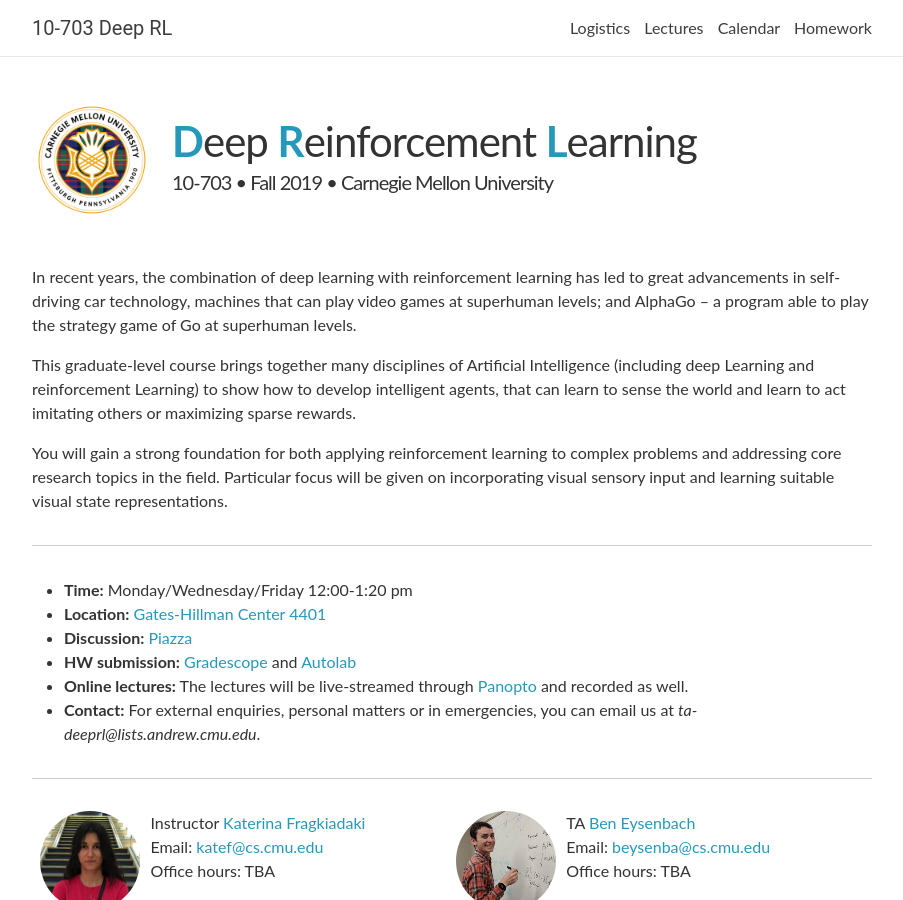
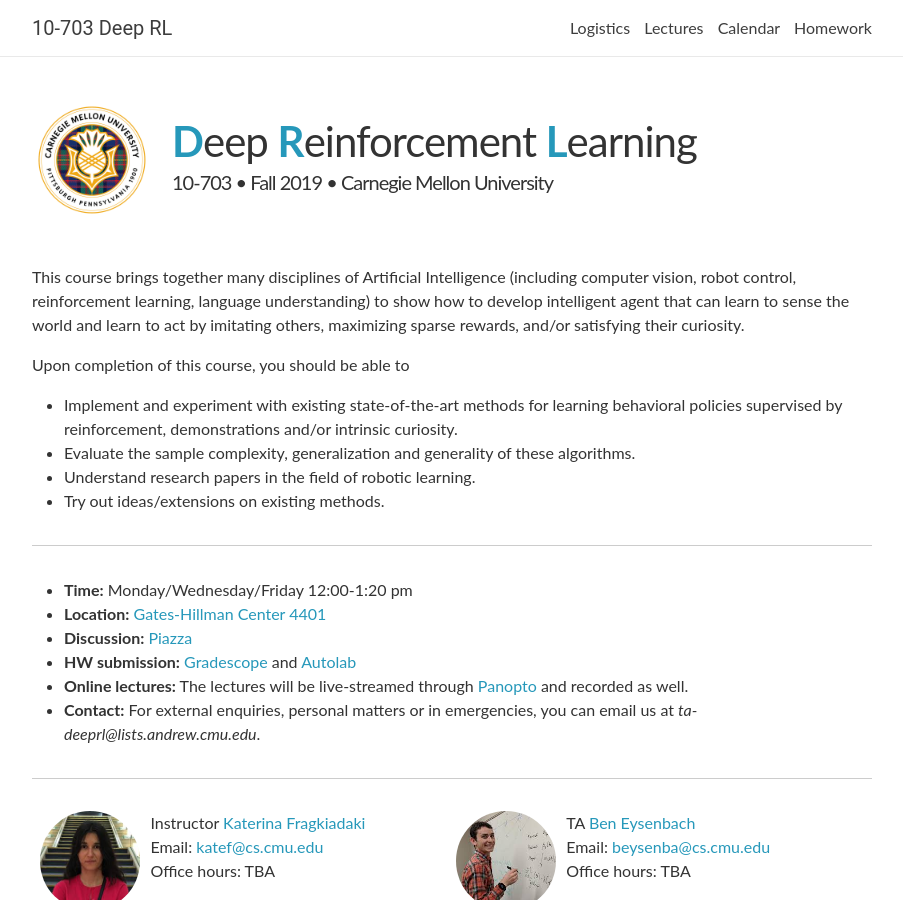
Before and after one commit to cmudeeprl/703website_f19, a Jekyll site: the page built from _pages/about.md, in a window 1280 px wide and 900 px high. Shown: the whole window, without its empty margins (188-1091 px from the left). Built offline with Jekyll 4.4.1, drawn with Linux system fonts in a browser that asks for light colours; nearby versions of some CDN libraries; comment, search, counter and statistics services are not loaded.

Commit message:
fix description

```diff
--- a/_pages/about.md
+++ b/_pages/about.md
@@ -7,12 +7,13 @@ logo: cmu-logo.png
 news: true
 ---
 
-In recent years, the combination of deep learning with reinforcement learning has led to great advancements in self-driving car technology, machines that can play video games at superhuman levels; and AlphaGo -- a program able to play the strategy game of Go at superhuman levels.
+This course brings together many disciplines of Artificial Intelligence (including computer vision, robot control, reinforcement learning, language understanding) to show how to develop intelligent agent that can learn to sense the world and learn to act by imitating others, maximizing sparse rewards, and/or satisfying their curiosity.
 
-This graduate-level course brings together many disciplines of Artificial Intelligence (including deep Learning and reinforcement Learning) to show how to develop intelligent agents, that can learn to sense the world and learn to act imitating others or maximizing sparse rewards.
-
-You will gain a strong foundation for both applying reinforcement learning to complex problems and addressing core research topics in the field. Particular focus will be given on incorporating visual sensory input and learning suitable visual state representations.
-
+Upon completion of this course, you should be able to
+- Implement and experiment with existing state-of-the-art methods for learning behavioral policies supervised by reinforcement, demonstrations and/or intrinsic curiosity.
+- Evaluate the sample complexity, generalization and generality of these algorithms.
+- Understand research papers in the field of robotic learning.
+- Try out ideas/extensions on existing methods.
 
 ***
 
```
